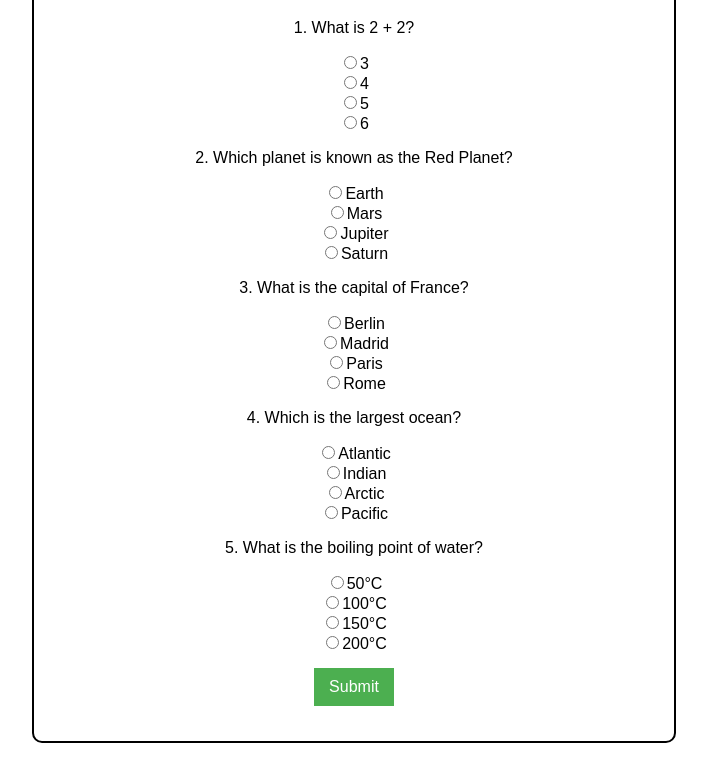
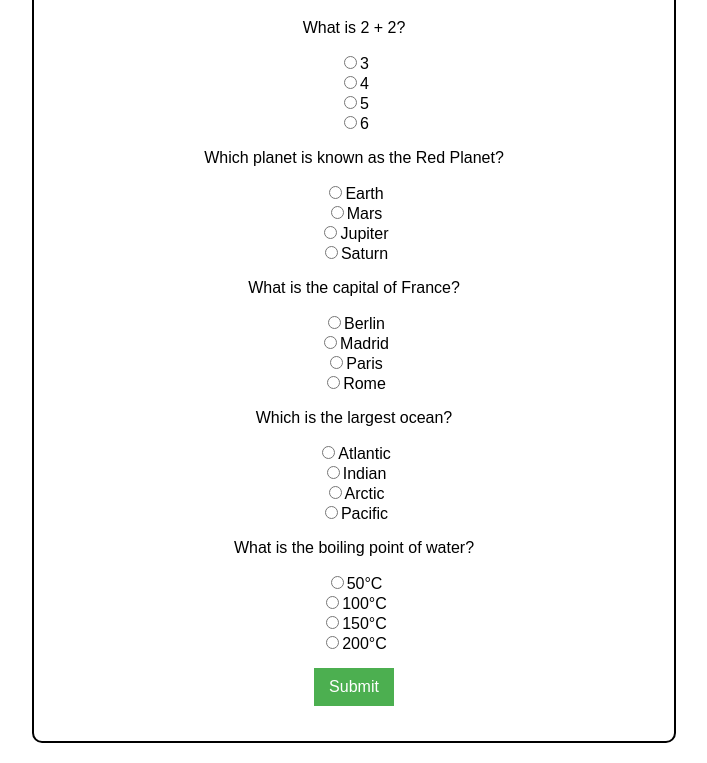
Before and after one commit to acciojob/quiz-with-session-nandan881, a website: page main.html in a window 1280 px wide. Shown: the part 103-866 px from the top of the page, without its empty margins (286-993 px from the left). Drawn offline with Linux system fonts and the light colour scheme.

Commit message:
created a submission

```diff
--- a/main.html
+++ b/main.html
@@ -71,7 +71,7 @@
             questionDiv.classList.add("question");
 
             const questionText = document.createElement("p");
-            questionText.textContent = `${index + 1}. ${q.question}`;
+            questionText.textContent = q.question;
 
             questionDiv.appendChild(questionText);
 
```
